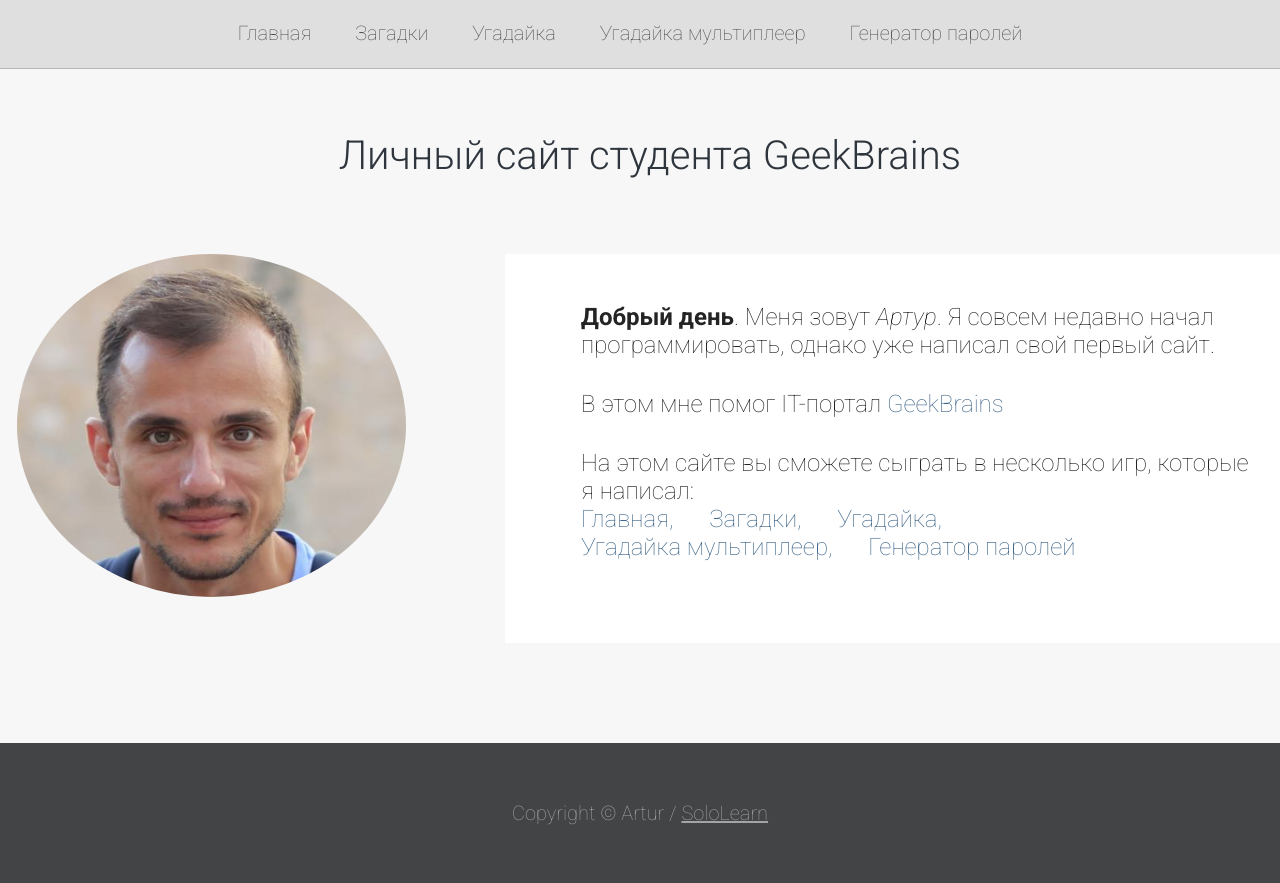
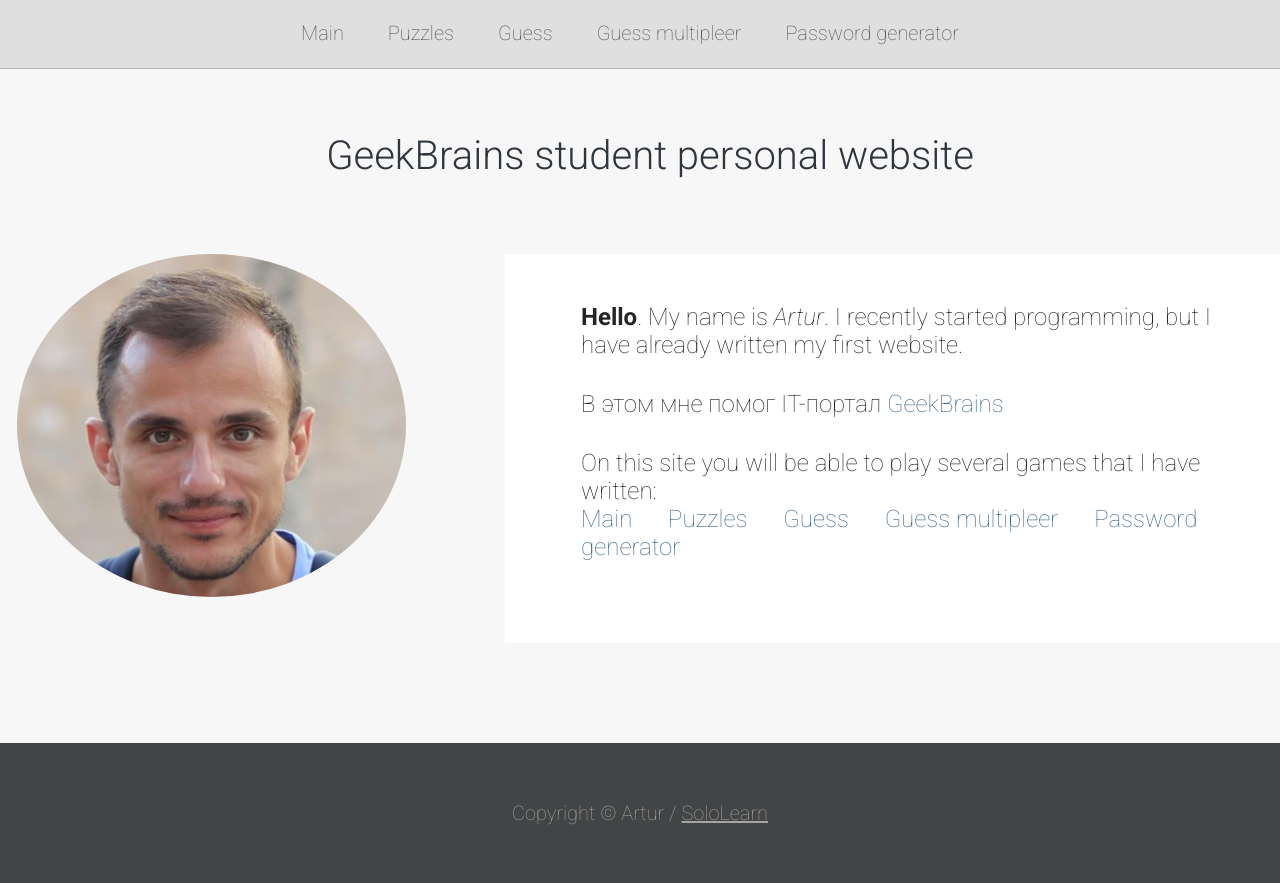
Before and after one commit to BESTTEST4YOU/GeekBrains, a plain HTML site: page index.html in a window 1280 px wide. Drawn offline with Linux system fonts and the light colour scheme.

Commit message:
Update index.html

```diff
--- a/index.html
+++ b/index.html
@@ -2,35 +2,35 @@
 <html>
 <head>
 	<meta charset="utf-8">
-	<title>Личный сайт студента GeekBrains</title>
+	<title>GeekBrains student personal website</title>
 	<link rel="stylesheet" href="style.css">
 </head>
 <body>
 
 <div class="content">
 	<div class="header">
-       <a href="index.html">Главная</a>
-        <a href="pazzle.html">Загадки</a>
-        <a href="guess.html">Угадайка</a>
-        <a href="guess2.html">Угадайка мультиплеер</a>
-        <a href="passw-generator.html">Генератор паролей</a>
+   	<a href="index.html">Main</a>
+        <a href="pazzle.html">Puzzles</a>
+        <a href="guess.html">Guess</a>
+        <a href="guess2.html">Guess multipleer</a>
+ 	<a href="passw-generator.html">Password generator</a>
 	</div>
 
-	<h1>Личный сайт студента GeekBrains</h1>
+	<h1>GeekBrains student personal website</h1>
 
 	<div class="center">
 	<img src="photo1.jpeg">
 		<div class="box_text">
-			<p><b>Добрый день</b>. Меня зовут <i>Артур</i>. Я совсем недавно начал программировать, однако уже написал свой первый сайт.</p>
+			<p><b>Hello</b>. My name is <i>Artur</i>. I recently started programming, but I have already written my first website.</p>
 
 			<p>В этом мне помог IT-портал <a href="https://gb.ru/go/EiQsfx">GeekBrains</a></p>
 
-			<p>На этом сайте вы сможете сыграть в несколько игр, которые я написал: <br>
-			<a href="index.html">Главная,</a>
-			<a href="pazzle.html">Загадки,</a>
-			<a href="guess.html">Угадайка,</a>
-			<a href="guess2.html"><br>Угадайка мультиплеер,</a>
-			<a href="passw-generator.html">Генератор паролей</a>
+			<p>On this site you will be able to play several games that I have written: <br>
+				<a href="index.html">Main</a>
+				<a href="pazzle.html">Puzzles</a>
+				<a href="guess.html">Guess</a>
+				<a href="guess2.html">Guess multipleer</a>
+				<a href="passw-generator.html">Password generator</a>
 			</p>
 		</div>
 	</div>
```
